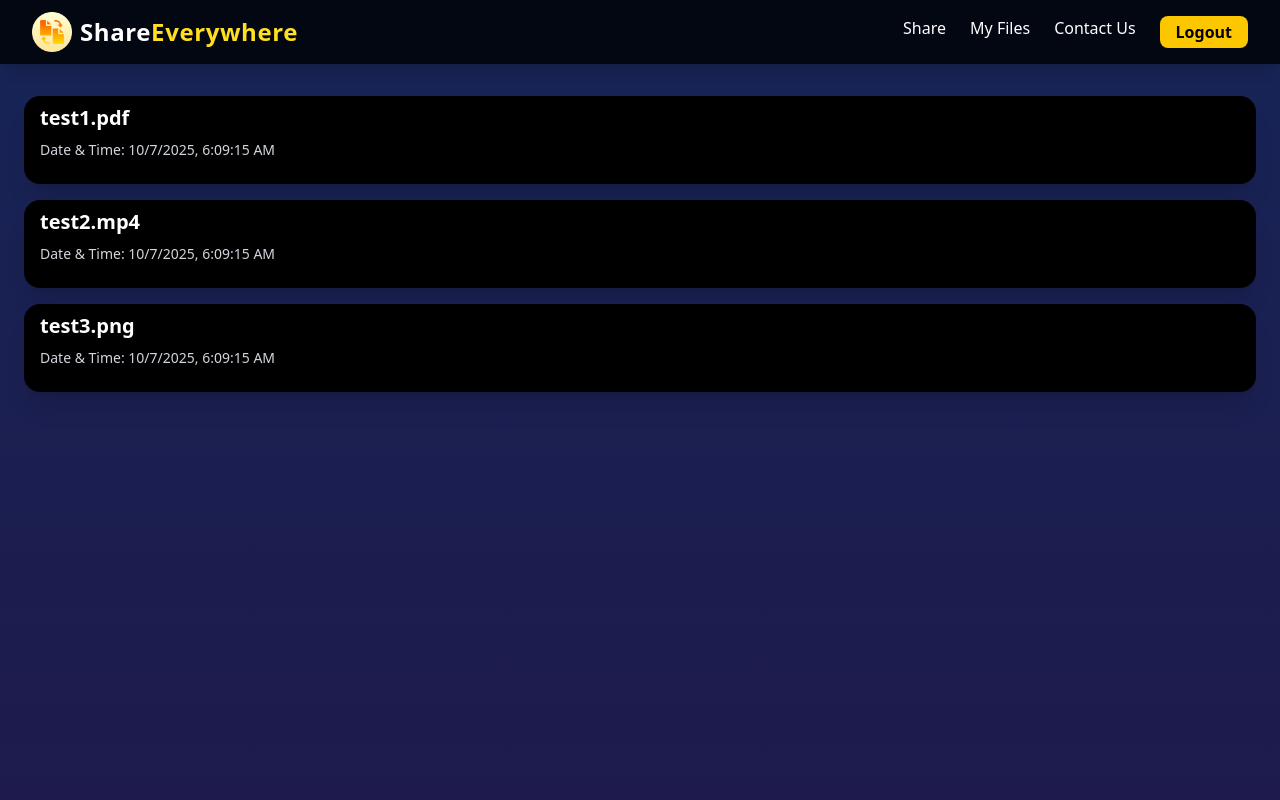
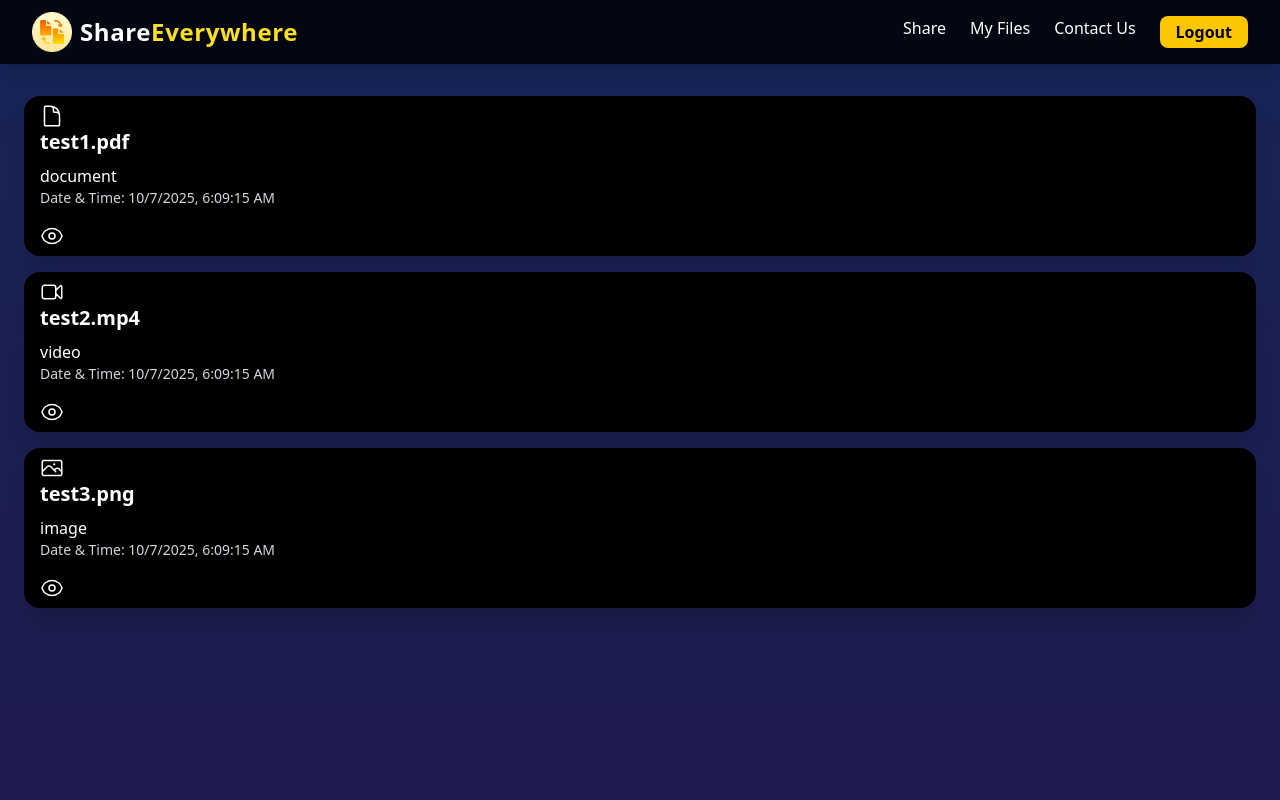
Before and after one commit to Anandshakya6398/File_sharing, a Next.js app in the folder frontend/: page /myfiles in a window 1280 px wide. Shown: the top 800 px of the page. Built offline with nearby package versions, Linux system fonts and the light colour scheme.

Commit message:
some code

```diff
--- a/frontend/src/app/myfiles/page.tsx
+++ b/frontend/src/app/myfiles/page.tsx
@@ -6,42 +6,71 @@ const page = () => {
 
   const tempFiles = [
     {
-    filename : "test1.pdf",
+      filename: "test1.pdf",
       fileurl: '',
-    filetype: 'pdf',
+      filetype: 'document',
       sharedAt: new Date()
     },
     {
-    filename : "test2.mp4",
+      filename: "test2.mp4",
       fileurl: '',
-    filetype: 'mp4',
+      filetype: 'video',
       sharedAt: new Date()
     },
     {
-    filename : "test3.png",
+      filename: "test3.png",
       fileurl: '',
-    filetype: 'png',
+      filetype: 'image',
       sharedAt: new Date()
     }
 
   ];
   return (
     <>
-    <Navbar/>
+      <Navbar />
       <div className='pt-20 pb-10 min-h-screen bg-gradient-to-t from-indigo-950 to-blue-950'>
         {
           tempFiles.map((file, index) => {
             return (
               <div key={index} className="bg-black backdrop-blur-md rounded-2xl shadow-xl p-2 mx-6 px-4 my-4 text-white  ">
+                <div>
+                  {
+                    file.filetype === 'video' &&
+                    <svg xmlns="http://www.w3.org/2000/svg" fill="none" viewBox="0 0 24 24" strokeWidth={1.5} stroke="currentColor" className="size-6">
+                      <path strokeLinecap="round" strokeLinejoin="round" d="m15.75 10.5 4.72-4.72a.75.75 0 0 1 1.28.53v11.38a.75.75 0 0 1-1.28.53l-4.72-4.72M4.5 18.75h9a2.25 2.25 0 0 0 2.25-2.25v-9a2.25 2.25 0 0 0-2.25-2.25h-9A2.25 2.25 0 0 0 2.25 7.5v9a2.25 2.25 0 0 0 2.25 2.25Z" />
+                    </svg>
+                  }
+                  {
+                    file.filetype === 'document' &&
+
+                    <svg xmlns="http://www.w3.org/2000/svg" fill="none" viewBox="0 0 24 24" strokeWidth={1.5} stroke="currentColor" className="size-6">
+                      <path strokeLinecap="round" strokeLinejoin="round" d="M19.5 14.25v-2.625a3.375 3.375 0 0 0-3.375-3.375h-1.5A1.125 1.125 0 0 1 13.5 7.125v-1.5a3.375 3.375 0 0 0-3.375-3.375H8.25m2.25 0H5.625c-.621 0-1.125.504-1.125 1.125v17.25c0 .621.504 1.125 1.125 1.125h12.75c.621 0 1.125-.504 1.125-1.125V11.25a9 9 0 0 0-9-9Z" />
+                    </svg>
+                  }
+                  {
+                    file.filetype === 'image' &&
+                    <svg xmlns="http://www.w3.org/2000/svg" fill="none" viewBox="0 0 24 24" strokeWidth={1.5} stroke="currentColor" className="size-6">
+                      <path strokeLinecap="round" strokeLinejoin="round" d="m2.25 15.75 5.159-5.159a2.25 2.25 0 0 1 3.182 0l5.159 5.159m-1.5-1.5 1.409-1.409a2.25 2.25 0 0 1 3.182 0l2.909 2.909m-18 3.75h16.5a1.5 1.5 0 0 0 1.5-1.5V6a1.5 1.5 0 0 0-1.5-1.5H3.75A1.5 1.5 0 0 0 2.25 6v12a1.5 1.5 0 0 0 1.5 1.5Zm10.5-11.25h.008v.008h-.008V8.25Zm.375 0a.375.375 0 1 1-.75 0 .375.375 0 0 1 .75 0Z" />
+                    </svg>
+                  }
                   <h3 className="text-xl font-semibold mb-2">{file.filename}</h3>
+                  <p>{file.filetype}</p>
                   <p className="text-sm text-gray-300 mb-4">Date & Time: {file.sharedAt.toLocaleString()}</p>
+                </div>
+                <div>
+                  <svg xmlns="http://www.w3.org/2000/svg" fill="none" viewBox="0 0 24 24" strokeWidth={1.5} stroke="currentColor" className="size-6">
+                    <path strokeLinecap="round" strokeLinejoin="round" d="M2.036 12.322a1.012 1.012 0 0 1 0-.639C3.423 7.51 7.36 4.5 12 4.5c4.638 0 8.573 3.007 9.963 7.178.07.207.07.431 0 .639C20.577 16.49 16.64 19.5 12 19.5c-4.638 0-8.573-3.007-9.963-7.178Z" />
+                    <path strokeLinecap="round" strokeLinejoin="round" d="M15 12a3 3 0 1 1-6 0 3 3 0 0 1 6 0Z" />
+                  </svg>
+
+                </div>
               </div>
             )
           })
 
         }
       </div>
-    <Footer/>
+      <Footer />
     </>
   )
 }
```
Lines whose indentation alone changed are shown as unchanged.
